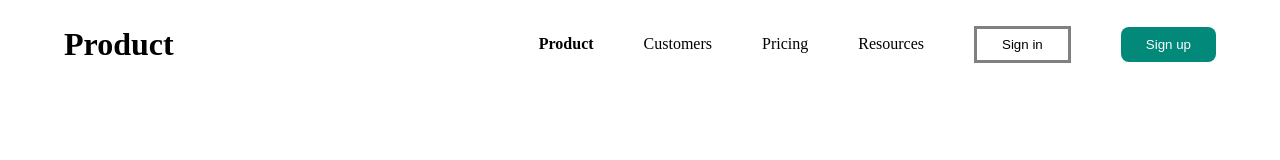
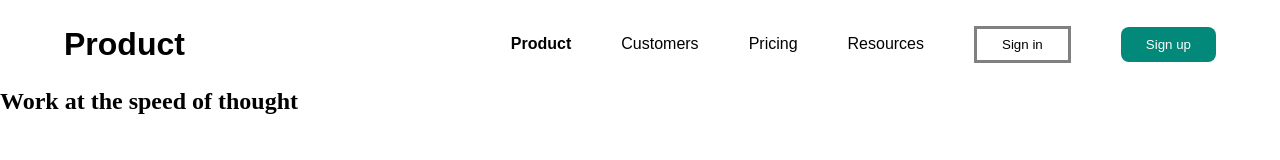
Before and after one commit to Rayhona11/figma9, a plain HTML site: page index.html in a window 1280 px wide. Drawn offline with Linux system fonts and the light colour scheme.

Commit message:
jrnkjenf

```diff
--- a/index.html
+++ b/index.html
@@ -24,8 +24,15 @@
            </ul>
 
          </header>
+      </div>
+         <!-- END HEADER  -->
 
-         <!-- END HEADER  -->
-    </div>
+
+         <!----- START HERO ----->
+       <section class="hero">
+         <div class="hero-left">
+          <h1>Work at the speed of thought</h1>
+         </div>
+       </section>
 </body>
 </html>
--- a/style.scss
+++ b/style.scss
@@ -10,7 +10,7 @@ header{
     align-items: center;
     justify-content: space-between;
     padding:2% 5%;
-
+    font-family:'Poppins', sans-serif;
     ul {
         list-style: none;
         display: flex;
```
Also changed, not shown: style.css, 1 other file.
